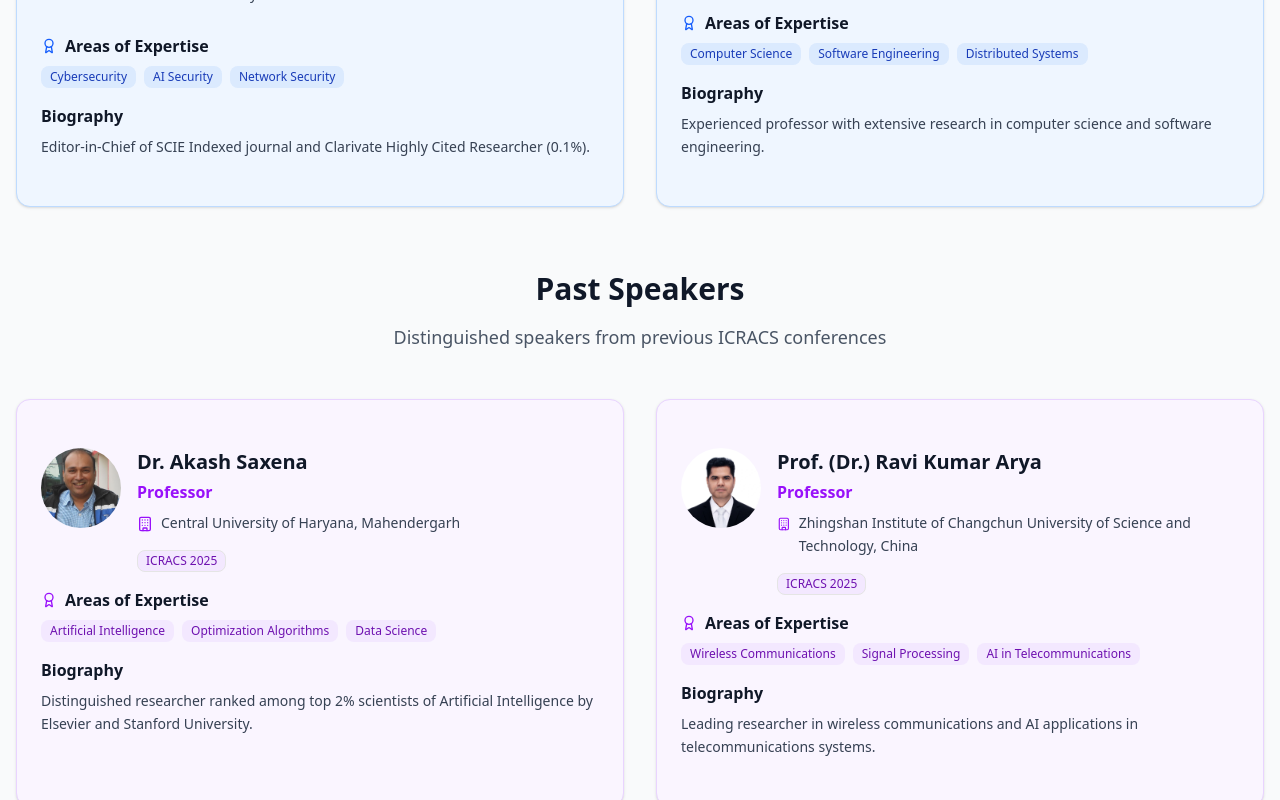
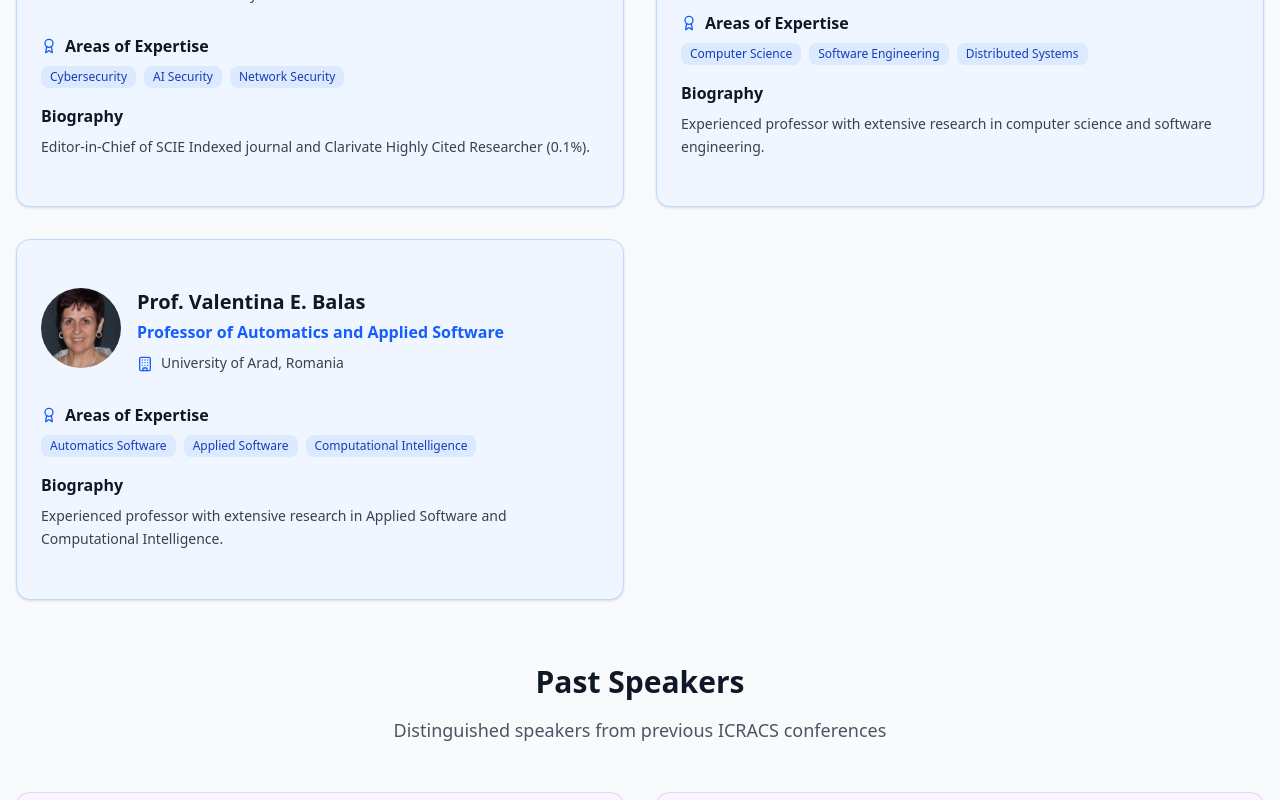
Before and after one commit to nerkoux/icracs-2026, a Next.js app: page /speakers in a window 1280 px wide. Shown: the part 605-1405 px from the top of the page. Built offline with nearby package versions, Linux system fonts and the light colour scheme.

Commit message:
Add keynote speaker Valentina Balas and update content
Added Prof. Valentina E. Balas as a keynote speaker with image. Updated agenda to generalize award ceremony, removed a committee member, and made minor content adjustments to about and special session pages.

```diff
--- a/src/app/agenda/page.tsx
+++ b/src/app/agenda/page.tsx
@@ -30,7 +30,7 @@ const scheduleOverview = [
       { time: "14:00 - 15:15", event: "Track 3: Smart Systems & IoT Applications", type: "technical" },
       { time: "15:15 - 15:30", event: "Tea Break", type: "break" },
       { time: "15:30 - 16:30", event: "Track 4: Computational Intelligence for Security", type: "technical" },
-      { time: "16:30 - 17:30", event: "IEEE CIS Award Ceremony & Closing", type: "ceremony" }
+      { time: "16:30 - 17:30", event: "Award Ceremony & Closing", type: "ceremony" }
     ]
   }
 ];
--- a/src/app/call-for-special-session/page.tsx
+++ b/src/app/call-for-special-session/page.tsx
@@ -116,11 +116,6 @@ export default function CallForSpecialSessionPage() {
 
           {/* Submission Section */}
           <Card className="mb-8">
-            <CardHeader>
-              <CardTitle className="text-2xl text-blue-900 text-center">
-                📝 Submit Your Special Session Proposal
-              </CardTitle>
-            </CardHeader>
             <CardContent>
               {/* Embedded Google Form */}
               <div className="w-full mt-8">
--- a/src/app/committee/page.tsx
+++ b/src/app/committee/page.tsx
@@ -53,11 +53,6 @@ const committeeData = {
     }
   ],
   organizingCommittee: [
-    {
-      name: "Dr. Budesh Kanwar",
-      title: "Professor, Dept. of AI&DS, PIET",
-      affiliation: ""
-    },
     {
       name: "Dr. Ajay Maurya",
       title: "Professor, Dept. of AI&DS, PIET",
--- a/src/app/speakers/page.tsx
+++ b/src/app/speakers/page.tsx
@@ -23,6 +23,15 @@ const keynoteSpeakers = [
     bio: "Experienced professor with extensive research in computer science and software engineering.",
     category: "keynote",
     image: "/speakers/dharmsingh.jpg"
+  },
+  {
+    name: "Prof. Valentina E. Balas",
+    title: "Professor of Automatics and Applied Software",
+    affiliation: "University of Arad, Romania",
+    expertise: ["Automatics Software", "Applied Software", "Computational Intelligence"],
+    bio: "Experienced professor with extensive research in Applied Software and Computational Intelligence.",
+    category: "keynote",
+    image: "/speakers/valentina-balas.jpg"
   }
 ];
 
--- a/src/components/sections/about-icracs.tsx
+++ b/src/components/sections/about-icracs.tsx
@@ -82,13 +82,13 @@ export default function AboutICRACS() {
               <p className="text-gray-700 leading-relaxed mb-6">
                 The conference serves as a premier platform for researchers, academicians, and industry professionals
                 to share innovative AI solutions that enhance efficiency, stability, robustness, and security of smart
-                systems through computational intelligence paradigms. With IEEE CIS technical co-sponsorship, ICRACS2026
+                systems through computational intelligence paradigms. ICRACS2026
                 maintains the highest standards of technical excellence and global reach.
               </p>
               <p className="text-gray-700 leading-relaxed">
                 Beyond traditional paper presentations, the conference features specialized workshops on &ldquo;Computational
                 Intelligence for Sustainable Energy Systems&rdquo; and panel discussions on &ldquo;Neural Networks for Computer Vision&rdquo;,
-                creating a comprehensive platform for knowledge exchange and collaboration across the global CIS community.
+                creating a comprehensive platform for knowledge exchange and collaboration across the global community.
               </p>
             </CardContent>
           </Card>
```
Also changed, not shown: public/speakers/valentina-balas.jpg (added).
